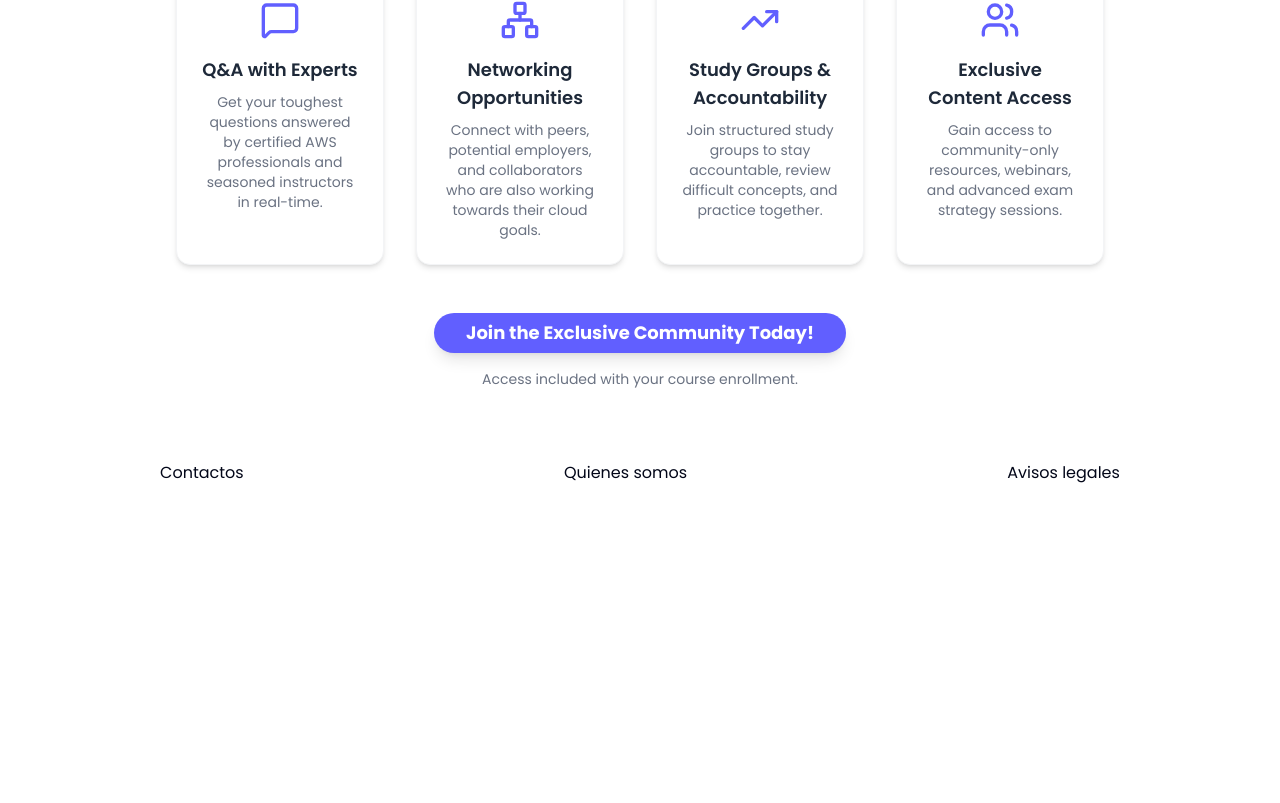
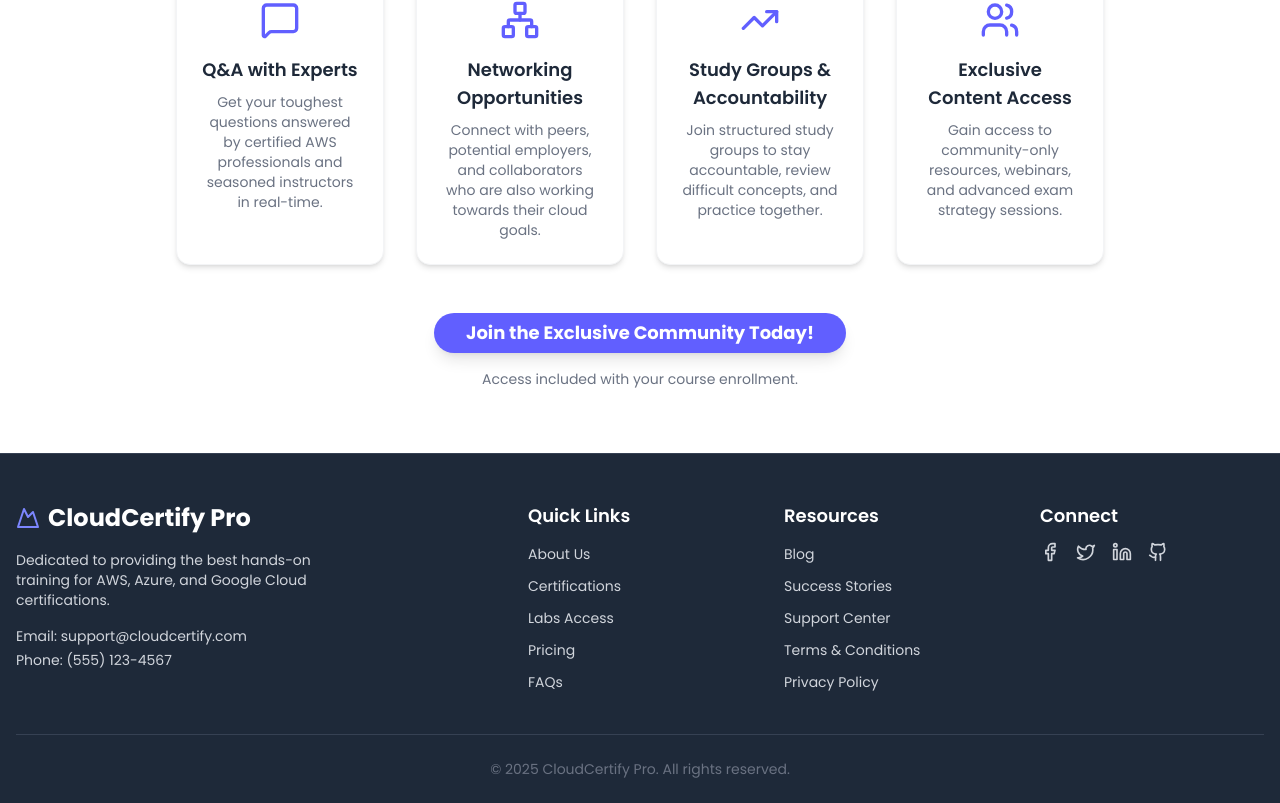
Before and after one commit to rodrigopinto30/aws-certificated-nxt, a Next.js app: page / in a window 1280 px wide. Shown: the part 3348-4151 px from the top of the page. Before the commit the page ends 3841 px from the top, so only its background shows below. Built offline with nearby package versions, Linux system fonts and the light colour scheme.

Commit message:
feat: add footer

```diff
--- a/src/components/footer/Footer.tsx
+++ b/src/components/footer/Footer.tsx
@@ -1,12 +1,126 @@
-import React from "react";
+import { Mountain, Facebook, Twitter, Linkedin, Github } from "lucide-react";
+import Link from "next/link";
+
+const quickLinks = [
+  { name: "About Us", href: "/about" },
+  { name: "Certifications", href: "/certs" },
+  { name: "Labs Access", href: "/labs" },
+  { name: "Pricing", href: "/pricing" },
+  { name: "FAQs", href: "/faqs" },
+];
+
+const resourceLinks = [
+  { name: "Blog", href: "/blog" },
+  { name: "Success Stories", href: "/success" },
+  { name: "Support Center", href: "/support" },
+  { name: "Terms & Conditions", href: "/terms" },
+  { name: "Privacy Policy", href: "/privacy" },
+];
 
 const Footer = () => {
   return (
-    <div className="flex flex-row justify-around h-10 items-center">
-      <div>Contactos</div>
-      <div>Quienes somos</div>
-      <div>Avisos legales</div>
-    </div>
+    <footer className="bg-gray-800 text-gray-300 border-t border-gray-700">
+      <div className="container mx-auto px-4 max-w-7xl pt-12 pb-6">
+        <div className="grid grid-cols-2 md:grid-cols-5 gap-8 border-b border-gray-700 pb-10">
+          <div className="col-span-2 md:col-span-2 space-y-4">
+            <div
+              className="flex items-center text-white text-2xl font-bold"
+              data-testid="logo-section"
+            >
+              <Mountain className="w-6 h-6 mr-2 text-indigo-400" />
+              CloudCertify Pro
+            </div>
+            <p className="text-sm max-w-xs">
+              Dedicated to providing the best hands-on training for AWS, Azure,
+              and Google Cloud certifications.
+            </p>
+            <div className="space-y-1 text-sm">
+              <p>Email: support@cloudcertify.com</p>
+              <p>Phone: (555) 123-4567</p>
+            </div>
+          </div>
+
+          <div className="col-span-1">
+            <h4 className="text-lg font-semibold text-white mb-3">
+              Quick Links
+            </h4>
+            <ul className="space-y-2">
+              {quickLinks.map((link) => (
+                <li key={link.name}>
+                  <Link
+                    href={link.href}
+                    className="text-sm hover:text-indigo-400 transition-colors duration-200"
+                    data-testid={`link-${link.name
+                      .toLowerCase()
+                      .replace(/\s/g, "-")}`}
+                  >
+                    {link.name}
+                  </Link>
+                </li>
+              ))}
+            </ul>
+          </div>
+
+          <div className="col-span-1">
+            <h4 className="text-lg font-semibold text-white mb-3">Resources</h4>
+            <ul className="space-y-2">
+              {resourceLinks.map((link) => (
+                <li key={link.name}>
+                  <Link
+                    href={link.href}
+                    className="text-sm hover:text-indigo-400 transition-colors duration-200"
+                  >
+                    {link.name}
+                  </Link>
+                </li>
+              ))}
+            </ul>
+          </div>
+
+          <div className="col-span-1">
+            <h4 className="text-lg font-semibold text-white mb-3">Connect</h4>
+            <div className="flex space-x-4">
+              <Link
+                href="#"
+                aria-label="Facebook"
+                className="hover:text-indigo-400 transition-colors"
+              >
+                <Facebook className="w-5 h-5" />
+              </Link>
+              <Link
+                href="#"
+                aria-label="Twitter"
+                className="hover:text-indigo-400 transition-colors"
+              >
+                <Twitter className="w-5 h-5" />
+              </Link>
+              <Link
+                href="#"
+                aria-label="LinkedIn"
+                className="hover:text-indigo-400 transition-colors"
+              >
+                <Linkedin className="w-5 h-5" />
+              </Link>
+              <Link
+                href="#"
+                aria-label="GitHub"
+                className="hover:text-indigo-400 transition-colors"
+              >
+                <Github className="w-5 h-5" />
+              </Link>
+            </div>
+          </div>
+        </div>
+
+        {/* Copyright Bar */}
+        <div className="mt-6 text-center text-sm text-gray-500">
+          <p data-testid="copyright">
+            &copy; {new Date().getFullYear()} CloudCertify Pro. All rights
+            reserved.
+          </p>
+        </div>
+      </div>
+    </footer>
   );
 };
 
```
